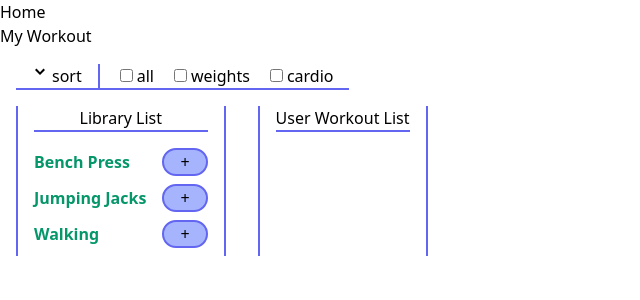
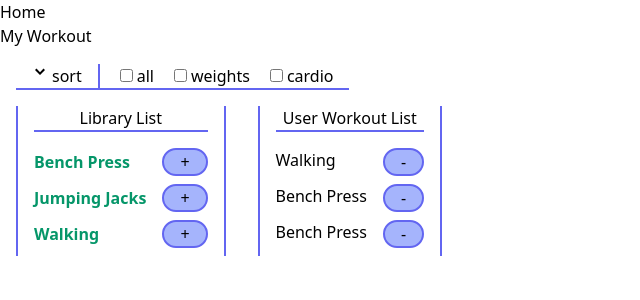
Before and after one commit to Natedaug/workout, a React (Create React App) app: page / in a window 1280 px wide. Shown: the top 300 px of the page, without its empty margins (0-640 px from the left). Built offline with nearby package versions, Linux system fonts and the light colour scheme; data requests are answered from the project's data file.

Commit message:
userworkoutlist completed functionality added

```diff
--- a/db.json
+++ b/db.json
@@ -31,5 +31,36 @@
       ]
     }
   ],
-  "workoutList": []
+  "workoutList": [
+    {
+      "label": "Walking",
+      "difficulty": "easy",
+      "video": "vidurl",
+      "description": "put one foot in front of the other, billy",
+      "tags": [
+        "all"
+      ],
+      "id": 3
+    },
+    {
+      "label": "Bench Press",
+      "difficulty": "medium",
+      "video": "vidurl",
+      "description": "lay on bench, push bar w weights up and down, billy",
+      "tags": [
+        "upperBody"
+      ],
+      "id": 5
+    },
+    {
+      "label": "Bench Press",
+      "difficulty": "medium",
+      "video": "vidurl",
+      "description": "lay on bench, push bar w weights up and down, billy",
+      "tags": [
+        "upperBody"
+      ],
+      "id": 7
+    }
+  ]
 }
--- a/src/components/usersWorkout/WorkoutList.js
+++ b/src/components/usersWorkout/WorkoutList.js
@@ -1,25 +1,37 @@
+import { useEffect, useState } from "react";
 import useExerciseContext from "../../hooks/use-exercise-context";
+import { GoCheck } from "react-icons/go";
+import { useLocation } from "react-router-dom";
+import WorkoutListItem from "./WorkoutListItem";
 
 function WorkoutList() {
+	const location = useLocation();
 	const { workoutList, deleteExercise } = useExerciseContext();
+	const [onMyWorkoutPage, setOnMyWorkoutPage] = useState(false);
+	// const [excerciseCompleted, setExcerciseCompleted] = useState(false);
+
+	const checkForUserPage = () => {
+		if (location.pathname === "/userWorkout") {
+			setOnMyWorkoutPage(true);
+		}
+	};
+
+	useEffect(() => {
+		checkForUserPage();
+	}, []);
 
 	const handleDelete = (exercise) => {
 		deleteExercise(exercise);
 	};
 
-	const renderedList = workoutList.map((exercise, i) => {
-		return (
-			<li key={i} className="my-2 flex justify-between">
-				{exercise.label}
-				<button
-					className="rounded-full ml-4 border-2 border-indigo-500 bg-indigo-300 px-4"
-					onClick={() => handleDelete(exercise)}
-				>
-					-
-				</button>
-			</li>
-		);
-	});
+	const renderedList = workoutList.map((exercise, i) => (
+		<WorkoutListItem
+			key={i}
+			exercise={exercise}
+			onMyWorkoutPage={onMyWorkoutPage}
+			handleDelete={handleDelete}
+		/>
+	));
 
 	return (
 		<div className="border-x-2 border-indigo-500 px-4">
--- /dev/null
+++ b/src/components/usersWorkout/WorkoutListItem.js
@@ -0,0 +1,40 @@
+import { useState } from "react";
+import { GoCheck } from "react-icons/go";
+
+function ButtonShow({ exercise, onMyWorkoutPage, handleDelete }) {
+	const [excerciseCompleted, setExcerciseCompleted] = useState(false);
+
+	const handleCompleted = () => {
+		setExcerciseCompleted(true);
+	};
+
+	return (
+		<li className="my-2 flex justify-between">
+			{exercise.label}
+
+			{onMyWorkoutPage && (
+				<button
+					className={
+						excerciseCompleted
+							? "rounded-full ml-4 border-2 border-green-500 bg-green-300 px-4"
+							: "rounded-full ml-4 border-2 border-indigo-500 bg-indigo-300 px-4"
+					}
+					onClick={() => handleCompleted()}
+				>
+					<GoCheck />
+				</button>
+			)}
+
+			{!excerciseCompleted && (
+				<button
+					className="rounded-full ml-4 border-2 border-indigo-500 bg-indigo-300 px-4"
+					onClick={() => handleDelete(exercise)}
+				>
+					-
+				</button>
+			)}
+		</li>
+	);
+}
+
+export default ButtonShow;
--- a/src/pages/UserWorkoutPage.js
+++ b/src/pages/UserWorkoutPage.js
@@ -1,9 +1,14 @@
 import Navbar from "../components/Navbar";
+import WorkoutList from "../components/usersWorkout/WorkoutList";
 
 function UserWorkoutPage(props) {
 	return (
 		<div>
-			<div>Userworkout Page</div>
+			<div>
+				<div className="flex space-x-8 ml-4">
+					<WorkoutList />
+				</div>
+			</div>
 		</div>
 	);
 }
```
